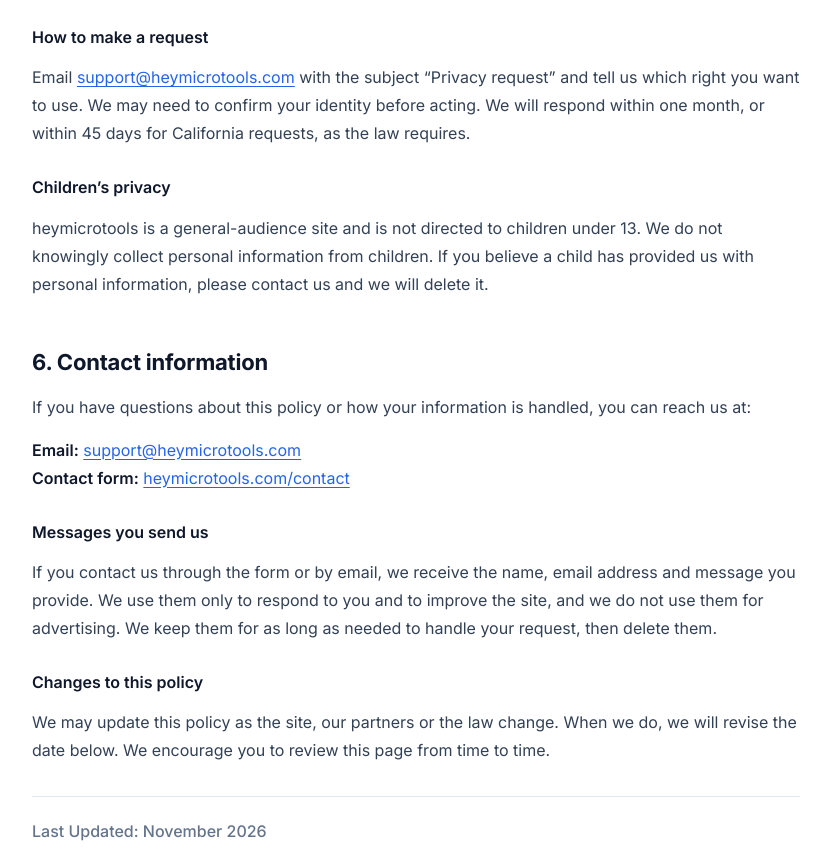
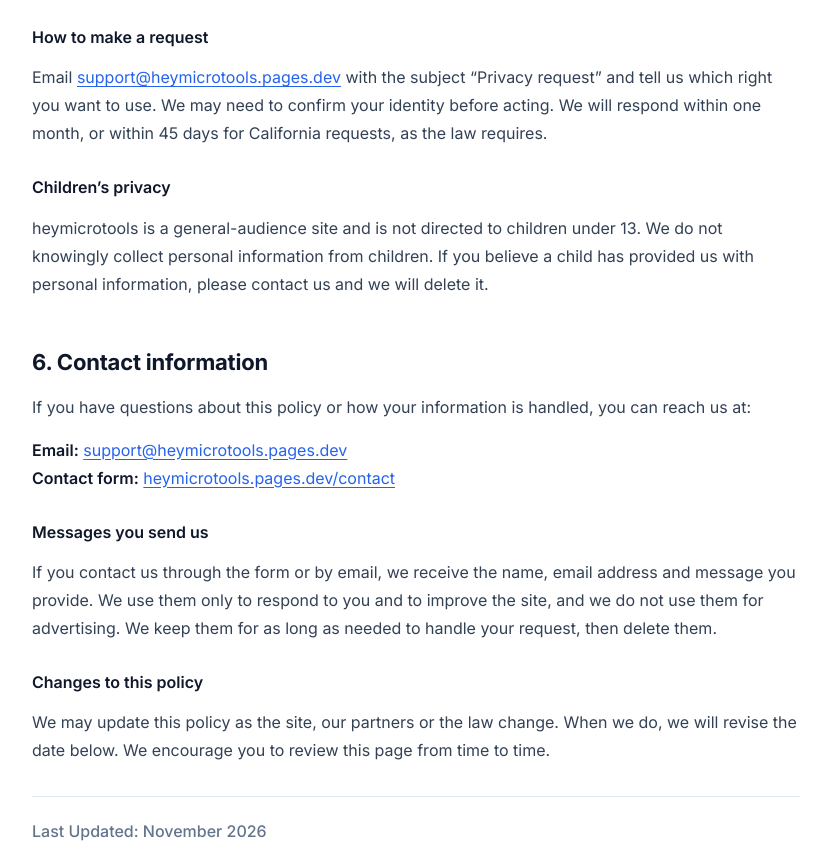
Before and after one commit to Sam69-Make/heymicrotools, a plain HTML site: page privacy-policy.html in a window 1280 px wide. Shown: the part 4054-4918 px from the top of the page, without its empty margins (336-1166 px from the left). Drawn offline with nearby package versions, Linux system fonts and the light colour scheme.

Commit message:
Update privacy-policy.html

```diff
--- a/privacy-policy.html
+++ b/privacy-policy.html
@@ -5,7 +5,7 @@
 <meta name="viewport" content="width=device-width, initial-scale=1, viewport-fit=cover">
 <title>Privacy Policy | heymicrotools</title>
 <meta name="description" content="How heymicrotools handles your data. Tool inputs and images are processed in your browser and never stored on our servers. Learn about cookies, analytics, Google AdSense and your privacy rights.">
-<link rel="canonical" href="https://heymicrotools.com/privacy-policy.html">
+<link rel="canonical" href="https://heymicrotools.pages.dev/privacy-policy.html">
 <link rel="preconnect" href="https://fonts.googleapis.com">
 <link rel="preconnect" href="https://fonts.gstatic.com" crossorigin>
 <link href="https://fonts.googleapis.com/css2?family=Inter:wght@400;500;600;700;800&display=swap" rel="stylesheet">
@@ -40,7 +40,7 @@ tailwind.config = { theme: { extend: {
   @media (prefers-reduced-motion: reduce) { html { scroll-behavior: auto; } * { transition: none !important; } }
 </style>
 <script type="application/ld+json">
-{ "@context": "https://schema.org", "@type": "WebPage", "name": "Privacy Policy", "url": "https://heymicrotools.com/privacy-policy.html", "dateModified": "2026-11", "isPartOf": { "@type": "WebSite", "name": "heymicrotools", "url": "https://heymicrotools.com/" } }
+{ "@context": "https://schema.org", "@type": "WebPage", "name": "Privacy Policy", "url": "https://heymicrotools.pages.dev/privacy-policy.html", "dateModified": "2026-11", "isPartOf": { "@type": "WebSite", "name": "heymicrotools", "url": "https://heymicrotools.pages.dev/" } }
 </script>
 </head>
 <body class="text-slate-900 font-sans antialiased">
@@ -187,13 +187,13 @@ tailwind.config = { theme: { extend: {
         <h3>If you are a California resident (CCPA/CPRA)</h3>
         <p>You have the right to know what personal information we collect and how it is used, to request deletion or correction of it, to opt out of the “sale” or “sharing” of personal information, and not to be treated unfavorably for exercising these rights. We do not sell personal information in exchange for money. However, the use of advertising cookies by our ad partners may be considered “sharing” or a “sale” under California law. You can opt out through <a href="https://adssettings.google.com" rel="noopener noreferrer">Google Ads Settings</a>, through your browser’s privacy controls, or by emailing us.</p>
         <h3>How to make a request</h3>
-        <p>Email <a href="mailto:support@heymicrotools.com">support@heymicrotools.com</a> with the subject “Privacy request” and tell us which right you want to use. We may need to confirm your identity before acting. We will respond within one month, or within 45 days for California requests, as the law requires.</p>
+        <p>Email <a href="mailto:support@heymicrotools.pages.dev">support@heymicrotools.pages.dev</a> with the subject “Privacy request” and tell us which right you want to use. We may need to confirm your identity before acting. We will respond within one month, or within 45 days for California requests, as the law requires.</p>
         <h3>Children’s privacy</h3>
         <p>heymicrotools is a general-audience site and is not directed to children under 13. We do not knowingly collect personal information from children. If you believe a child has provided us with personal information, please contact us and we will delete it.</p>
 
         <h2 id="contact">6. Contact information</h2>
         <p>If you have questions about this policy or how your information is handled, you can reach us at:</p>
-        <p><strong>Email:</strong> <a href="mailto:support@heymicrotools.com">support@heymicrotools.com</a><br><strong>Contact form:</strong> <a href="contact.html">heymicrotools.com/contact</a></p>
+        <p><strong>Email:</strong> <a href="mailto:support@heymicrotools.pages.dev">support@heymicrotools.pages.dev</a><br><strong>Contact form:</strong> <a href="contact.html">heymicrotools.pages.dev/contact</a></p>
         <h3>Messages you send us</h3>
         <p>If you contact us through the form or by email, we receive the name, email address and message you provide. We use them only to respond to you and to improve the site, and we do not use them for advertising. We keep them for as long as needed to handle your request, then delete them.</p>
         <h3>Changes to this policy</h3>
```
